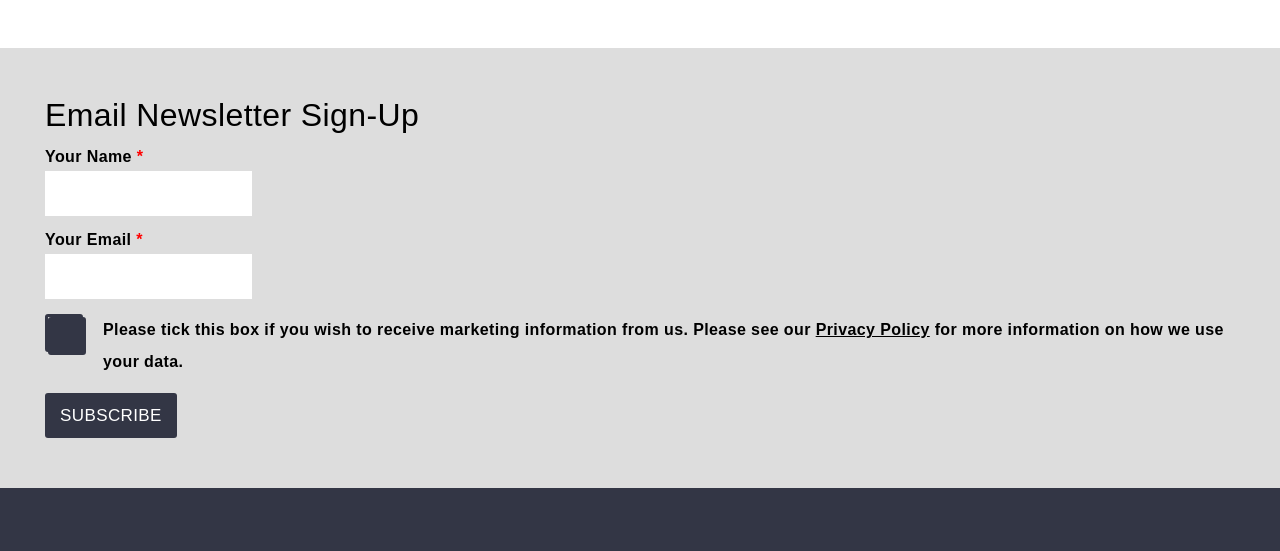
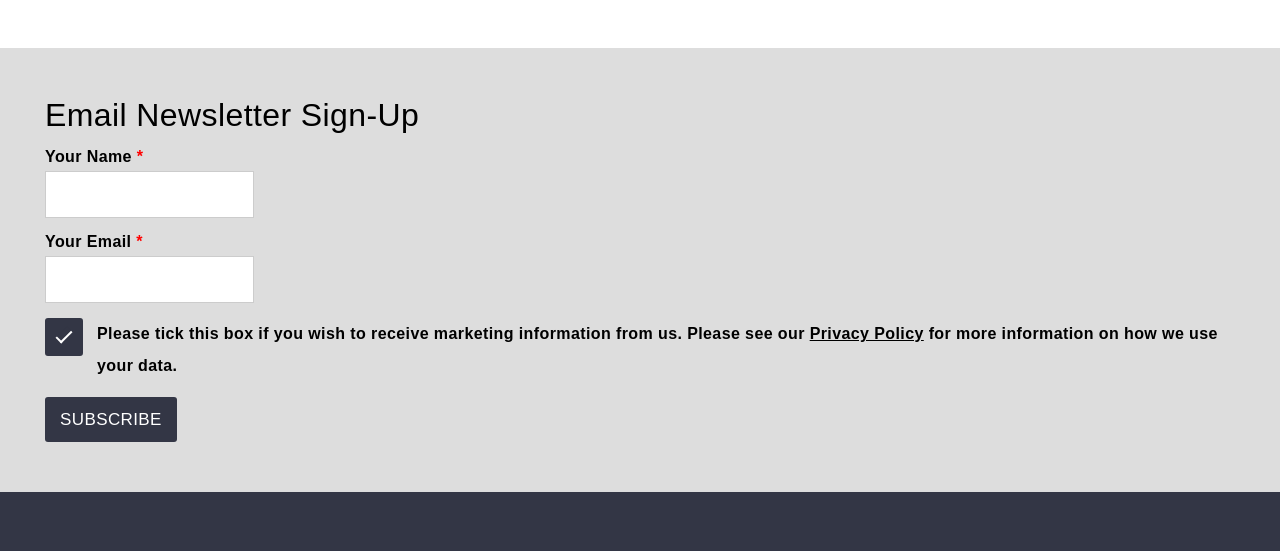
Before and after one commit to RemonJoL/html-css-reflection, a PHP site: page / in a window 1280 px wide. Shown: the part 5949-6500 px from the top of the page. Run offline with PHP 8.4, Linux system fonts and the light colour scheme; some libraries are stand-ins or nearby versions.

Commit message:
fixed newsletter checkbox
- fixed newsletter checkbox

```diff
--- a/css/style.css
+++ b/css/style.css
@@ -1,4 +1,3 @@
-@charset "UTF-8";
 body {
   font-family: "poppins", sans-serif;
   max-width: 100vw;
@@ -265,7 +264,7 @@ header {
 }
 #signup .newsletter-field {
   padding: 15px;
-  border: none;
+  border: 1px solid #ccc;
 }
 #signup .newsletter-field:focus {
   padding: 15px;
@@ -288,9 +287,6 @@ header {
   margin: 0 0 15px;
 }
 #signup .checkbox-cnt {
-  background-color: #ddd;
-  border: 3px solid #333645;
-  border-radius: 3px;
   width: 2rem;
   height: 2rem;
   margin: 0 20px 0 0;
@@ -298,12 +294,12 @@ header {
 }
 #signup .checkbox-cnt input {
   position: absolute;
-  visibility: hidden;
+  display: none;
   cursor: pointer;
 }
 #signup .checkbox-style {
-  display: block;
-  background-color: #333645;
+  position: absolute;
+  background-color: #ddd;
   border: 3px solid #333645;
   border-radius: 3px;
   width: 2rem;
@@ -314,7 +310,7 @@ header {
   background-color: #333645;
 }
 #signup .checkbox-style:after {
-  content: "✔";
+  content: "";
   position: absolute;
   display: none;
 }
@@ -322,12 +318,11 @@ header {
   display: block;
 }
 #signup .checkbox-cnt .checkbox-style:after {
-  left: 9px;
-  top: 5px;
-  width: 5px;
-  height: 10px;
+  top: -5px;
+  width: 8px;
+  height: 16px;
   border: solid white;
-  border-width: 0 3px 3px 0;
+  border-width: 0 2px 2px 0;
   -webkit-transform: rotate(45deg);
   transform: rotate(45deg);
 }
--- a/index.html
+++ b/index.html
@@ -395,13 +395,13 @@
               </div>
 
               <div class="checkbox-area">
-                <label class="checkbox-cnt" for="newsletter-checkbox">
-                <input id="newsletter-checkbox" class="checkbox-cnt" type="checkbox">
-                <span class="checkbox-style"></span>
+                <label class="checkbox-cnt">
+                <input id="newsletter-checkbox" class="checkbox-style" type="checkbox" name="newsletter-checkbox" value="1" checked="checked">
+                <span for="newsletter-checkbox" class="checkbox-style"></span>
                 </label>
                 <!-- <div class="checkbox-cnt">
               <span class="checkbox-style"></span>
-              <input type="checkbox" name="newsletter-button"> -->
+              <input type="checkbox" name="newsletter-button">  -->
                 <label class="checkbox-text" for="newsletter-checkbox">
                   Please tick this box if you wish to receive marketing information from us. Please see our <a href="#" alt="Privacy Policy">Privacy Policy</a> for more information on how we use your data.
                 </label>
--- a/scss/main/_main.scss
+++ b/scss/main/_main.scss
@@ -284,7 +284,7 @@ main {
   }
   .newsletter-field {
     padding: 15px;
-    border: none;
+    border: 1px solid #ccc;
   }
   .newsletter-field:focus {
     padding: 15px;
@@ -299,30 +299,31 @@ main {
     content:" *";
     color: red;
   }
+
+
   .checkbox-area {
     display: flex;
     margin: 0 0 15px;
   }
 
 .checkbox-cnt {
-  background-color: colours.$light-grey;
-  border: 3px solid colours.$dark-grey;
-  border-radius: 3px;
   width: 2rem;
   height: 2rem;
   margin: 0 20px 0 0;
   cursor: pointer;
 }
+
+
   .checkbox-cnt input {
   position: absolute;
-  visibility: hidden;
+  display: none;
   cursor: pointer;
 }
 
 
 .checkbox-style {
-  display: block;
-  background-color: colours.$dark-grey;
+  position: absolute;
+  background-color: colours.$light-grey;
   border: 3px solid colours.$dark-grey;
   border-radius: 3px;
   width: 2rem;
@@ -335,7 +336,7 @@ main {
 }
 
 .checkbox-style:after {
-  content: "✔";
+  content: "";
   position: absolute;
   display: none;
 }
@@ -345,12 +346,11 @@ main {
 }
 
 .checkbox-cnt .checkbox-style:after {
-  left: 9px;
-  top: 5px;
-  width: 5px;
-  height: 10px;
+  top: -5px;
+  width: 8px;
+  height: 16px;
   border: solid white;
-  border-width: 0 3px 3px 0;
+  border-width: 0 2px 2px 0;
   -webkit-transform: rotate(45deg);
   -ms-transform: rotate(45deg);
   transform: rotate(45deg);
```
